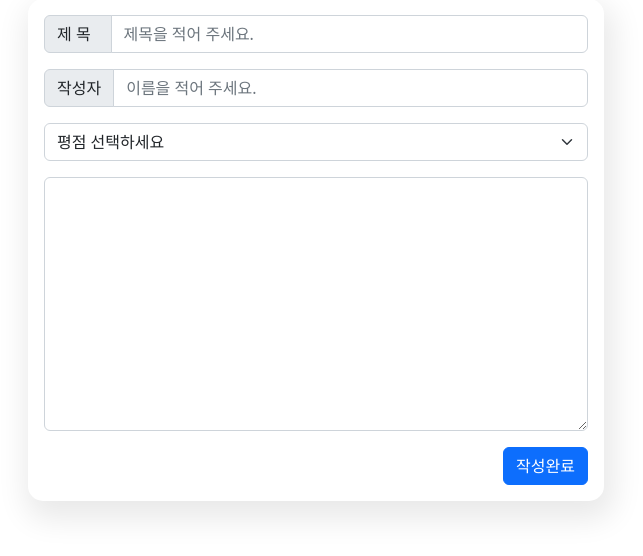
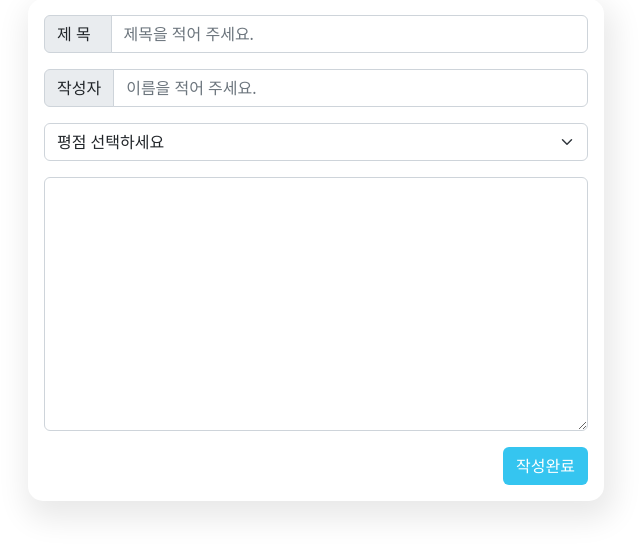
Before and after one commit to kinzinzz/Django_pair_1, a Django app: page /create/ in a window 1280 px wide. Shown: the part 131-687 px from the top of the page, without its empty margins (324-967 px from the left). Run offline with Django 3.2, Linux system fonts and the light colour scheme.

Commit message:
fix: btn color change

```diff
--- a/pair/movie/templates/movie/create.html
+++ b/pair/movie/templates/movie/create.html
@@ -33,7 +33,8 @@
             <textarea class="form-control mb-3" rows="10" name="content"></textarea>
 
             <div class="d-flex gap-2 justify-content-end">
-                <input type="submit" class="btn btn-primary" style="width: 85px" value="작성완료">
+                <input type="submit" class="btn" style="width: 85px; background-color: #35C5F0; color: white;"
+                    value="작성완료">
             </div>
         </form>
     </div>
```
Also changed, not shown: pair/db.sqlite3.
